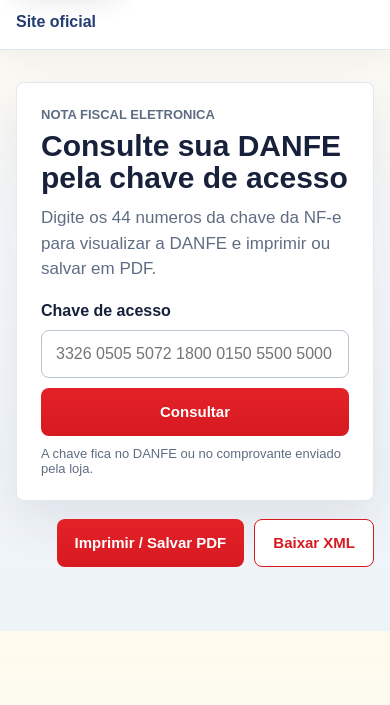
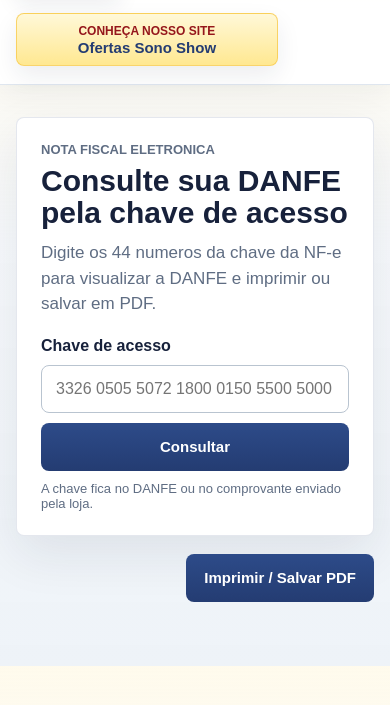
Before and after one commit to jeanmelosonoshow/Nfe-SonoShow, a website: page index.html in a window 390 px wide. Shown: the part 65-770 px from the top of the page. Drawn offline with Linux system fonts and the light colour scheme.

Commit message:
refino de layout

```diff
--- a/app.js
+++ b/app.js
@@ -9,7 +9,6 @@ const statusBox = document.querySelector("#status");
 const danfeHost = document.querySelector("#danfe");
 const actions = document.querySelector("#actions");
 const printButton = document.querySelector("#print-button");
-const xmlButton = document.querySelector("#xml-button");
 const danfeTemplate = document.querySelector("#danfe-template");
 const nfceTemplate = document.querySelector("#nfce-template");
 
@@ -57,18 +56,6 @@ form.addEventListener("submit", async (event) => {
 
 printButton.addEventListener("click", () => {
   window.print();
-});
-
-xmlButton.addEventListener("click", () => {
-  if (!currentXml) return;
-
-  const blob = new Blob([currentXml], { type: "application/xml;charset=utf-8" });
-  const url = URL.createObjectURL(blob);
-  const link = document.createElement("a");
-  link.href = url;
-  link.download = `${currentAccessKey || "nfe"}.xml`;
-  link.click();
-  URL.revokeObjectURL(url);
 });
 
 async function fetchNfeXml(accessKey) {
--- a/index.html
+++ b/index.html
@@ -17,7 +17,10 @@
           <span>Consulta de DANFE</span>
         </div>
       </div>
-      <a class="site-link" href="https://www.sonoshowmoveis.com.br/" target="_blank" rel="noreferrer">Site oficial</a>
+      <a class="site-link" href="https://www.sonoshowmoveis.com.br/" target="_blank" rel="noreferrer">
+        <span>Conheça nosso site</span>
+        <strong>Ofertas Sono Show</strong>
+      </a>
     </header>
 
     <main>
@@ -50,7 +53,6 @@
 
       <section id="actions" class="actions" hidden>
         <button id="print-button" type="button">Imprimir / Salvar PDF</button>
-        <button id="xml-button" type="button" class="secondary">Baixar XML</button>
       </section>
 
       <section id="danfe" class="danfe-shell" hidden></section>
--- a/styles.css
+++ b/styles.css
@@ -77,9 +77,35 @@ body {
 }
 
 .site-link {
+  display: grid;
+  gap: 2px;
+  min-width: 178px;
+  padding: 10px 14px;
+  border: 1px solid rgba(247, 201, 72, 0.75);
+  border-radius: 8px;
   color: var(--brand-blue);
-  font-weight: 700;
+  background: linear-gradient(180deg, #fff8d8 0%, #ffe891 100%);
+  box-shadow: 0 10px 24px rgba(23, 33, 59, 0.08);
   text-decoration: none;
+  text-align: center;
+}
+
+.site-link span {
+  color: var(--brand-dark);
+  font-size: 12px;
+  font-weight: 800;
+  text-transform: uppercase;
+}
+
+.site-link strong {
+  color: var(--brand-blue);
+  font-size: 15px;
+  line-height: 1;
+}
+
+.site-link:hover {
+  transform: translateY(-1px);
+  box-shadow: 0 14px 30px rgba(23, 33, 59, 0.12);
 }
 
 main {
@@ -159,24 +185,24 @@ button {
   border: 0;
   border-radius: 8px;
   color: #fff;
-  background: linear-gradient(180deg, #e32228 0%, var(--brand) 100%);
+  background: linear-gradient(180deg, #2d4b89 0%, var(--brand-blue) 100%);
   font-size: 15px;
   font-weight: 800;
   cursor: pointer;
 }
 
 button:hover {
-  background: var(--brand-dark);
+  background: #1b2f5f;
 }
 
 button.secondary {
-  color: var(--brand);
-  background: #fff;
-  border: 1px solid var(--brand);
+  color: var(--brand-blue);
+  background: var(--brand-gold);
+  border: 1px solid #e9b936;
 }
 
 button.secondary:hover {
-  background: #fff4f3;
+  background: #ffd85a;
 }
 
 .hint {
@@ -1126,6 +1152,11 @@ td {
     display: grid;
   }
 
+  .site-link {
+    width: 100%;
+    min-width: 0;
+  }
+
   .search-panel,
   .field-row {
     grid-template-columns: 1fr;
```
